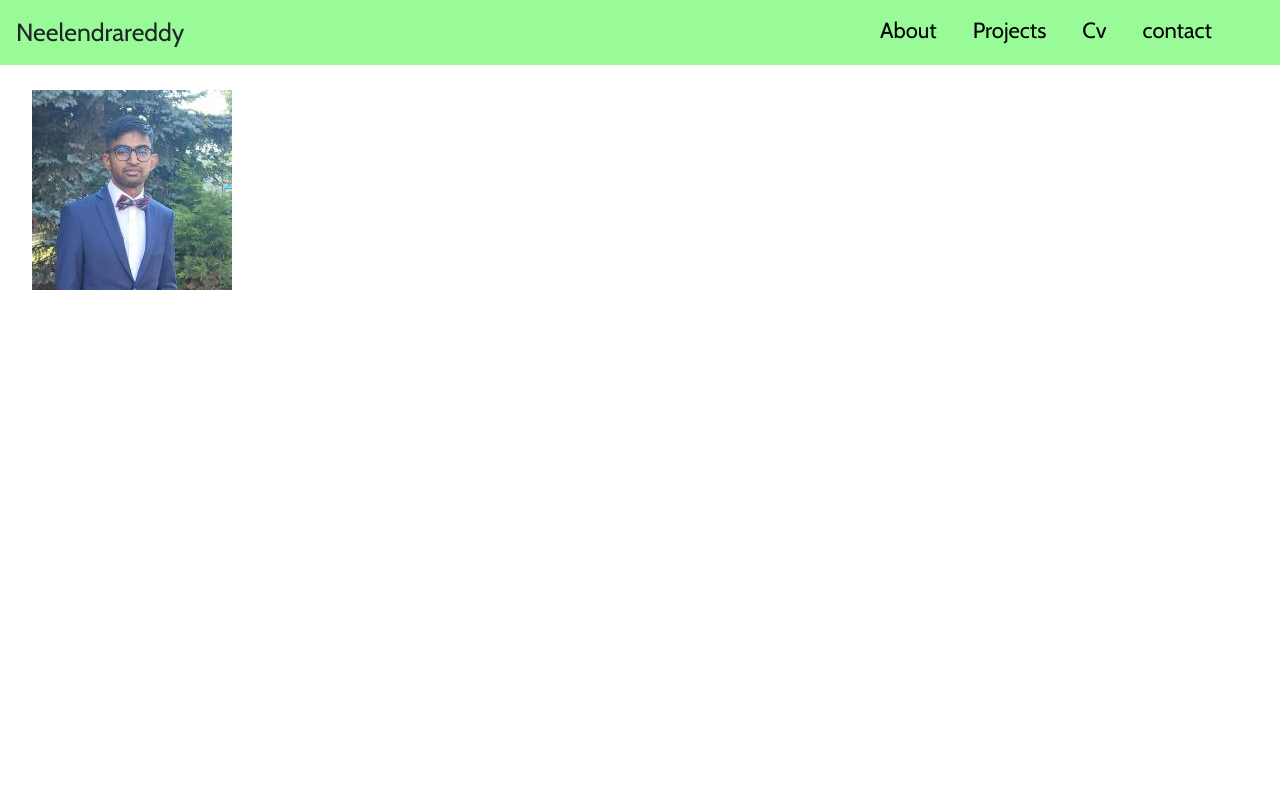
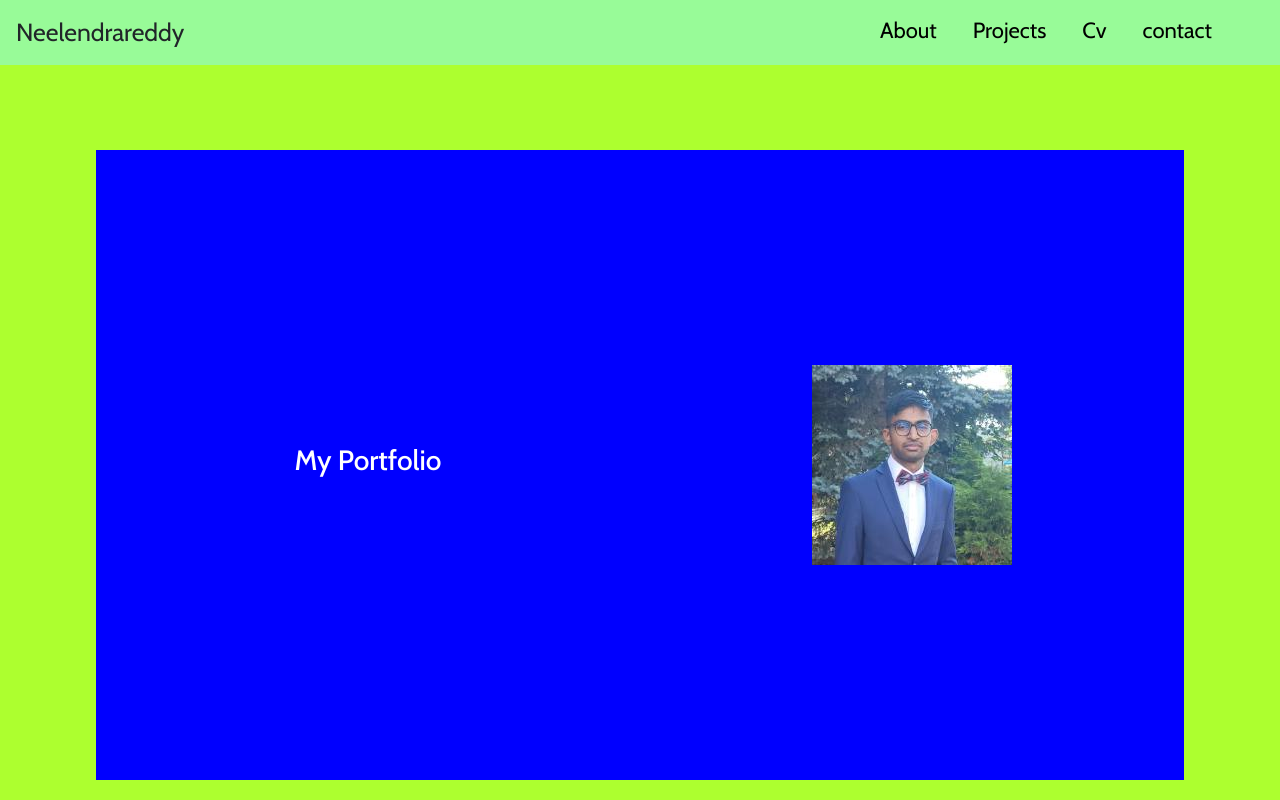
Before and after one commit to neelendrareddy9001/my-portfolio-website, a React (Create React App) app: page / in a window 1280 px wide. Built offline with nearby package versions, Linux system fonts and the light colour scheme.

Commit message:
updated about.js

```diff
--- a/package.json
+++ b/package.json
@@ -12,6 +12,7 @@
     "@testing-library/user-event": "^13.5.0",
     "axios": "^1.5.0",
     "bootstrap": "^5.3.1",
+    "framer-motion": "^10.16.4",
     "react": "^18.2.0",
     "react-bootstrap": "^2.8.0",
     "react-dom": "^18.2.0",
--- a/src/component/About/About.js
+++ b/src/component/About/About.js
@@ -7,8 +7,10 @@ const About = () => {
   return (
     <>
       <section className="about__container" id="about__container">
-        <div className="about__inner-container" id="about__inner-container">
-          <div className="about__left-container"></div>
+        <div className="about__container-inner" id="about__container-inner">
+          <div className="about__left-container">
+            <h3>My Portfolio</h3>
+          </div>
           <div className="about__right-container">
             <img src={myImg} alt="img" />
           </div>
--- a/src/component/About/About.scss
+++ b/src/component/About/About.scss
@@ -2,8 +2,22 @@
 @import "../../styles/media\ .scss";
 
 .about__container {
-  width: 100%;
-  height: calc(100vh - 64px);
+  min-width: 89%;
+  background-color: greenyellow;
+  min-height: 100%;
+  display: grid;
+  place-items: center;
+  margin: 0 auto;
+  padding: 50p 0px;
 
-  color: #000;
+  &-inner {
+    background-color: blue;
+    color: #fff;
+    display: grid;
+    place-items: center;
+    place-content: center;
+    grid-template-columns: 1fr 1fr;
+    height: 90%;
+    min-width: 85%;
+  }
 }
--- a/src/styles/_globalStyle.scss
+++ b/src/styles/_globalStyle.scss
@@ -33,5 +33,5 @@ h6 {
 }
 
 section {
-  padding: 25px 32px;
+  padding: 50px 0px;
 }
```
Also changed, not shown: 1 other file (tests, documents, lock files or other folders).
